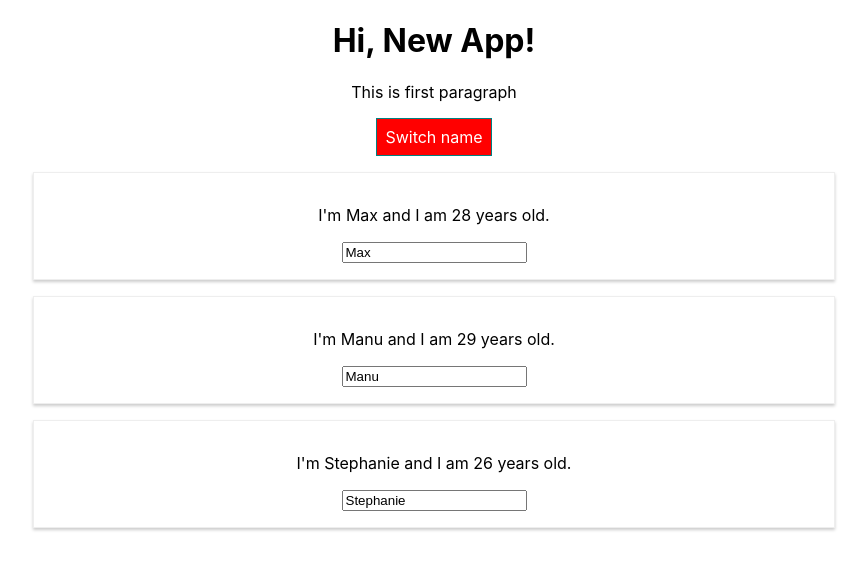
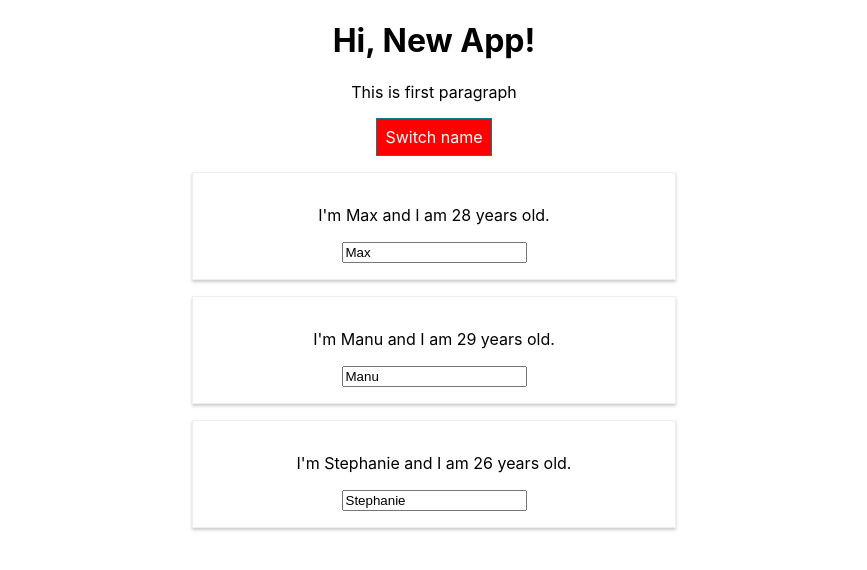
Before and after one commit to gsim2345/react-complete-guide, a React (Create React App) app: page / in a window 1280 px wide. Both pictures are taken after a click on the button "Switch name". Shown: the top 570 px of the page, without its empty margins (206-1073 px from the left). Built offline with nearby package versions, Linux system fonts and the light colour scheme.

Commit message:
Added StyleRoot component for mediaQueries

```diff
--- a/src/App.js
+++ b/src/App.js
@@ -1,6 +1,6 @@
 import React, { Component } from 'react';
 import './App.css';
-import Radium from 'radium';
+import Radium, {StyleRoot} from 'radium';
 import Person from './Person/Person';
 
 
@@ -106,6 +106,8 @@
     }
 
     return (
+      // if want media queries or animations, need to add StyleRoot component
+      <StyleRoot>
         <div className="App">
           <h1>Hi, New App!</h1>
           <p className={classes.join(' ')}>This is first paragraph</p>
@@ -113,6 +115,7 @@
             onClick={this.togglePersonHandler}>Switch name</button>
             {persons}
         </div>
+      </StyleRoot>
     );
   }
 }
--- a/src/Person/Person.js
+++ b/src/Person/Person.js
@@ -3,8 +3,15 @@
 import './Person.css';
 
 const person = (props) => {
+    // if want media queries or animations, need to add StyleRoot component
+    const style = {
+        '@media (min-width: 500px)': {
+            width: '450px'
+        }
+    };
+
     return (
-        <div className="Person">
+        <div className="Person" style={style}>
             <p onClick={props.click}>I'm {props.name} and I am {props.age} years old. </p>
             <p>{props.children}</p>
             <input type="text" onChange={props.changed} value={props.name}/>
```
Lines whose indentation alone changed are shown as unchanged.
